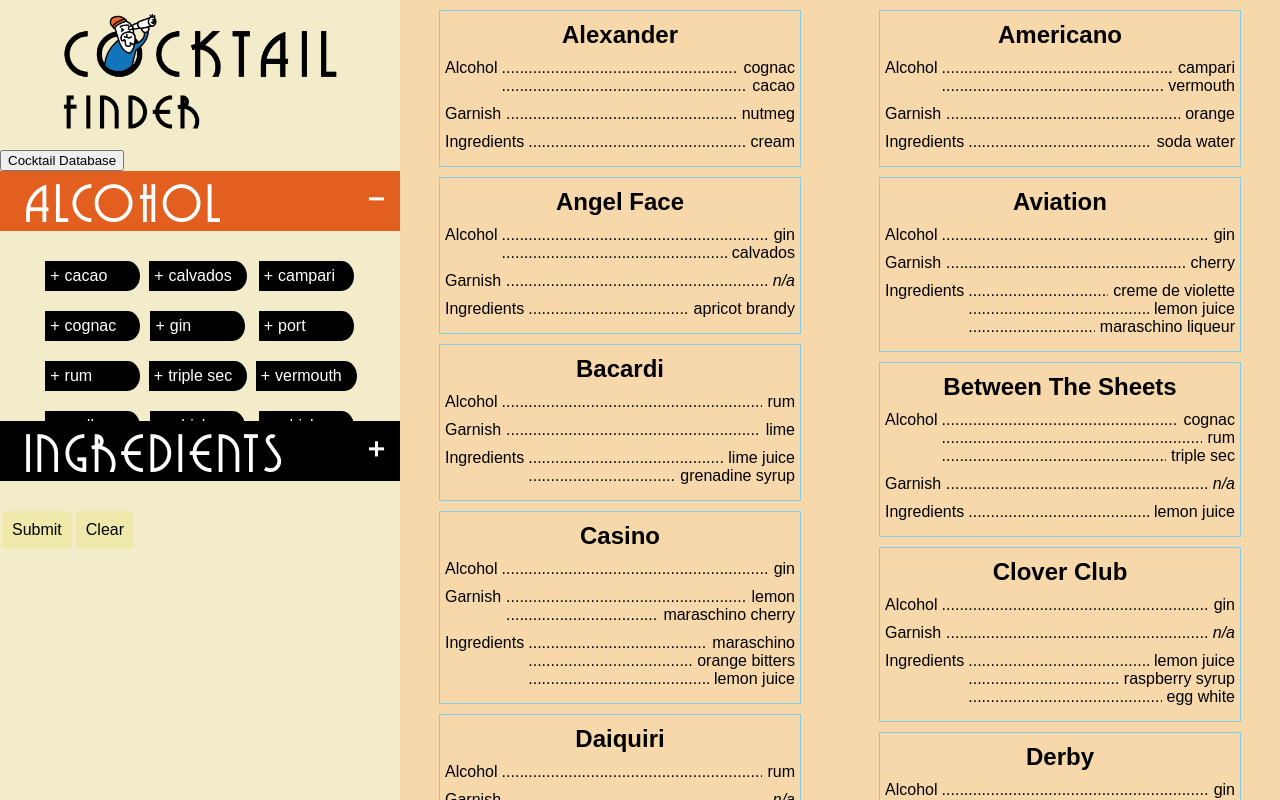
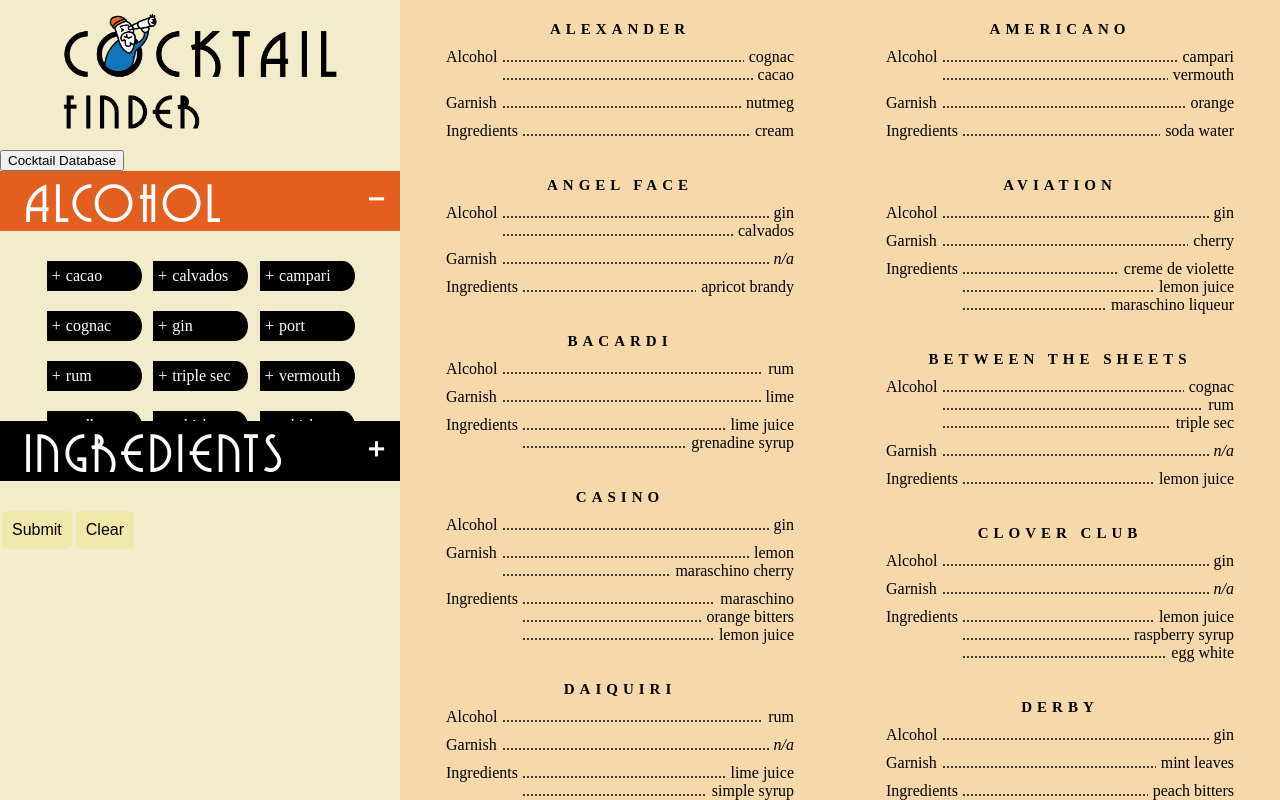
Before and after one commit to PGalicia/CocktailFinder, a React (Create React App) app: page / in a window 1280 px wide. Both pictures are taken after a click on the button "ok!". Built offline with nearby package versions, Linux system fonts and the light colour scheme.

Commit message:
Redesign Cocktail Card

```diff
--- a/src/components/presentational/cocktailCard.jsx
+++ b/src/components/presentational/cocktailCard.jsx
@@ -24,12 +24,13 @@ class CocktailCard extends Component {
     return (
       <div
         key={this.props.cocktail.name}
-        className="cocktail-card"
+        className="cocktail-card-container"
         onClick={this.toggleCocktailCard}
         style={this.state.isOpen ? { gridRow: "span 2" } : null}
         // style={this.state.isOpen ? { height: "500px" } : null}
       >
-        <h2>{this.props.cocktail.name}</h2>
+        <main className="cocktail-card">
+          <h2>{this.props.cocktail.name.toUpperCase()}</h2>
           <div className="cocktail-name">
             <p className="label">Alcohol</p>
             <div className="item-list">
@@ -77,6 +78,7 @@ class CocktailCard extends Component {
               })}
             </div>
           </div>
+        </main>
         {this.state.isOpen && <div className="popup">Popup appears</div>}
       </div>
     );
--- a/src/style/App.css
+++ b/src/style/App.css
@@ -13,4 +13,5 @@ body {
 #root {
   display: grid;
   grid-template-columns: 400px auto;
+  font-family: Ebrima;
 }
--- a/src/style/cocktailCard.css
+++ b/src/style/cocktailCard.css
@@ -1,14 +1,25 @@
-.cocktail-card {
+.cocktail-card-container {
   width: 350px;
   margin: 10px auto;
   text-align: center;
-  border: 1px solid skyblue;
+  /* background-color: slateblue; */
   padding: 5px;
   position: relative;
 }
 
+.cocktail-card {
+  border: 1px solid transparent;
+  /* padding: 5px; */
+}
+
+.cocktail-card:hover {
+  border: 1px solid grey;
+  cursor: pointer;
+}
+
 .popup {
   /* position: absolute; */
+  border: 1px solid skyblue;
   position: relative;
   width: 100%;
   height: 100px;
@@ -17,6 +28,8 @@
 
 .cocktail-card > h2 {
   margin: 5px 0;
+  letter-spacing: 5px;
+  font-size: 15px;
 }
 
 .cocktail-card > div {
--- a/src/style/filterResult.css
+++ b/src/style/filterResult.css
@@ -17,8 +17,9 @@
 
 .filter-result-title {
   color: cadetblue;
+  font-family: Georgia;
   text-shadow: 2px 2px grey;
-  font-size: 40px;
+  font-size: 35px;
   font-style: italic;
   width: 275px;
   margin: auto;
```
Lines whose indentation alone changed are shown as unchanged.
